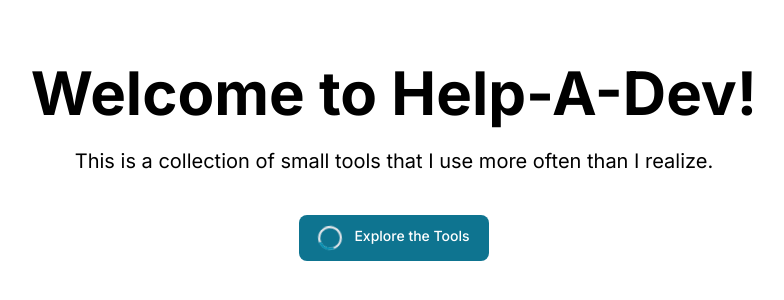
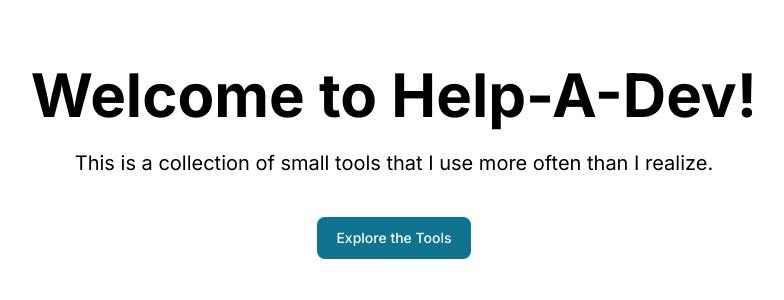
Before and after one commit to anampartho/help-a-dev, a Next.js app: page / in a window 1280 px wide. Shown: the part 238-538 px from the top of the page, without its empty margins (246-1030 px from the left). Built offline with nearby package versions, Linux system fonts and the light colour scheme.

Commit message:
Update button interface and button

```diff
--- a/src/components/Button/index.tsx
+++ b/src/components/Button/index.tsx
@@ -1,12 +1,16 @@
 "use client";
-import { IButton } from "@/utils/interfaces";
+import { Button as ButtonType } from "@/utils/interfaces";
 import { Button as FlowButton, Spinner } from "flowbite-react";
 
-const Button = ({ children, onClick = () => {} }: IButton) => {
+const Button = ({
+  children,
+  onClick = () => {},
+  loading = false,
+}: ButtonType) => {
   return (
     <FlowButton onClick={onClick}>
-      <Spinner />
-      <span className="pl-3">{children}</span>
+      {children}
+      {loading && <Spinner className="ml-1" size="sm" />}
     </FlowButton>
   );
 };
--- a/src/utils/interfaces.ts
+++ b/src/utils/interfaces.ts
@@ -1,6 +1,7 @@
 import { ReactNode, MouseEventHandler } from "react";
 
-export interface IButton {
+export type Button = {
   children: ReactNode;
   onClick?: MouseEventHandler<HTMLButtonElement> | undefined;
-}
+  loading?: Boolean;
+};
```
